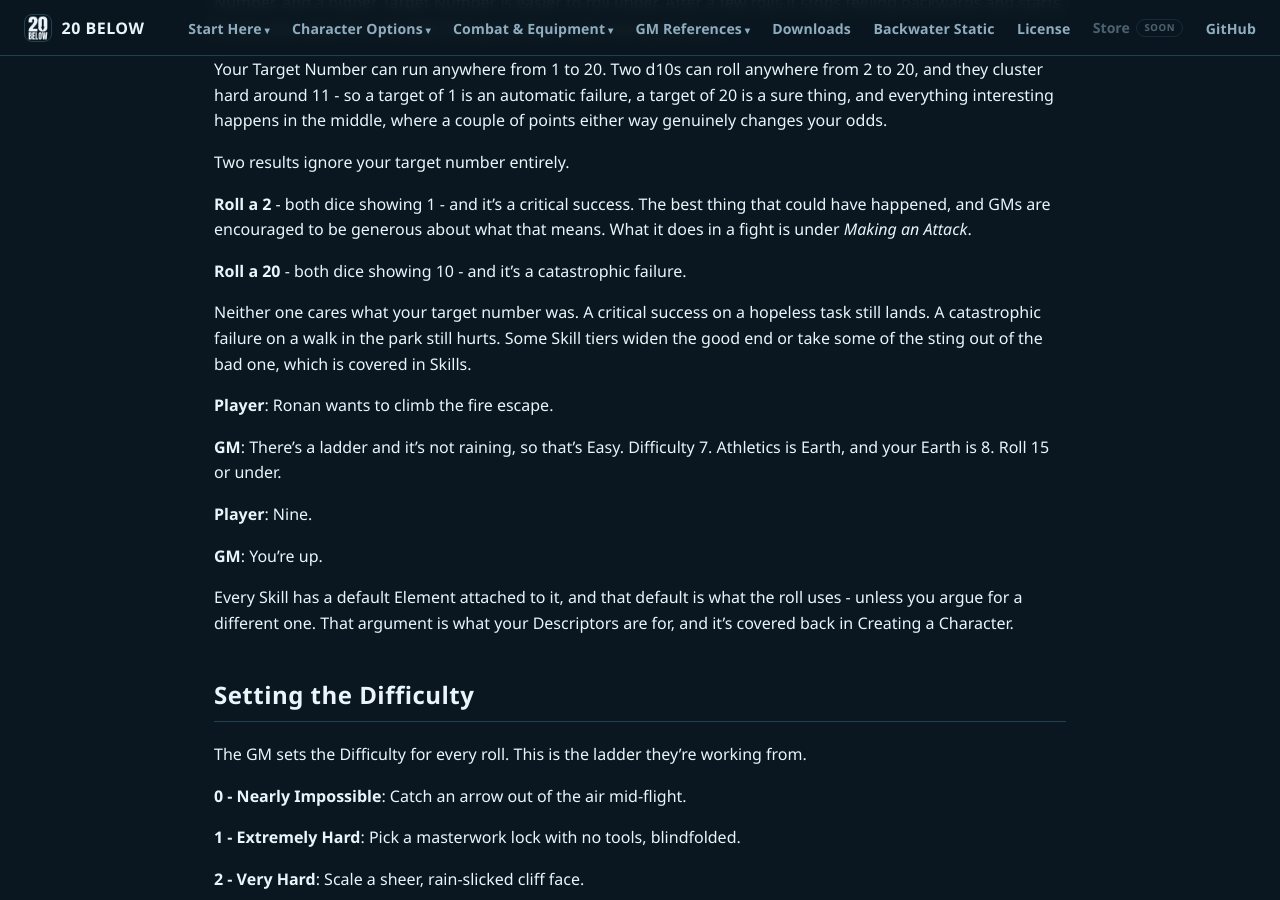
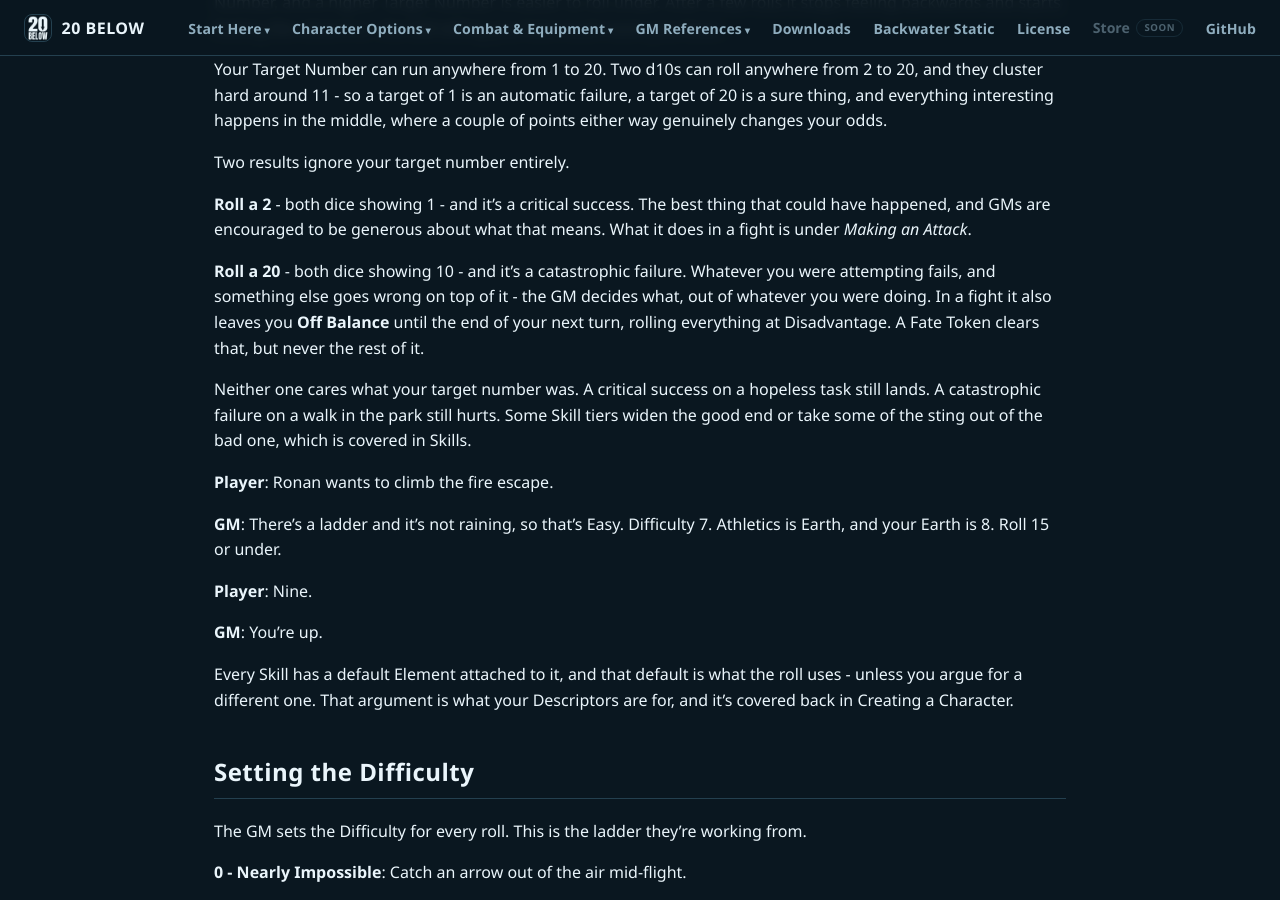
Before and after one commit to feralucce/20_Below, a Jekyll site: the page built from webbook/how-to-play.md, in a window 1280 px wide and 900 px high, scrolled down 837 px. Built offline with Jekyll 4.4.1, drawn with Linux system fonts in a browser that asks for light colours.

Commit message:
Say what a catastrophic failure does where players read it
Chapter 04 introduced both critical results side by side and only
described one of them. Critical success got "the best thing that could
have happened" and a pointer to Making an Attack. Catastrophic failure
got "and it's a catastrophic failure." Full stop - the effect existed
only in the GM chapter, which is the one chapter a player is told they
do not need to read.

Both player-facing spots now carry it briefly: the attempt fails,
something else goes wrong on top, and in a fight you are left Off
Balance. The Fate Token caveat travels with it, because a player
deciding whether to spend one needs to know it clears the condition and
not the consequence.

Choosing the consequence stays in Chapter 13. That is the GM's craft and
it is written there in full.

Co-Authored-By: Claude Opus 5 <noreply@anthropic.com>

```diff
--- a/webbook/how-to-play.md
+++ b/webbook/how-to-play.md
@@ -35,7 +35,7 @@ Two results ignore your target number entirely.
 
 **Roll a 2** - both dice showing 1 - and it’s a critical success. The best thing that could have happened, and GMs are encouraged to be generous about what that means. What it does in a fight is under *Making an Attack*.
 
-**Roll a 20** - both dice showing 10 - and it’s a catastrophic failure.
+**Roll a 20** - both dice showing 10 - and it’s a catastrophic failure. Whatever you were attempting fails, and something else goes wrong on top of it - the GM decides what, out of whatever you were doing. In a fight it also leaves you **Off Balance** until the end of your next turn, rolling everything at Disadvantage. A Fate Token clears that, but never the rest of it.
 
 Neither one cares what your target number was. A critical success on a hopeless task still lands. A catastrophic failure on a walk in the park still hurts. Some Skill tiers widen the good end or take some of the sting out of the bad one, which is covered in Skills.
 
```
Also changed, not shown: webbook/glossary.md (+1 -1 lines).
